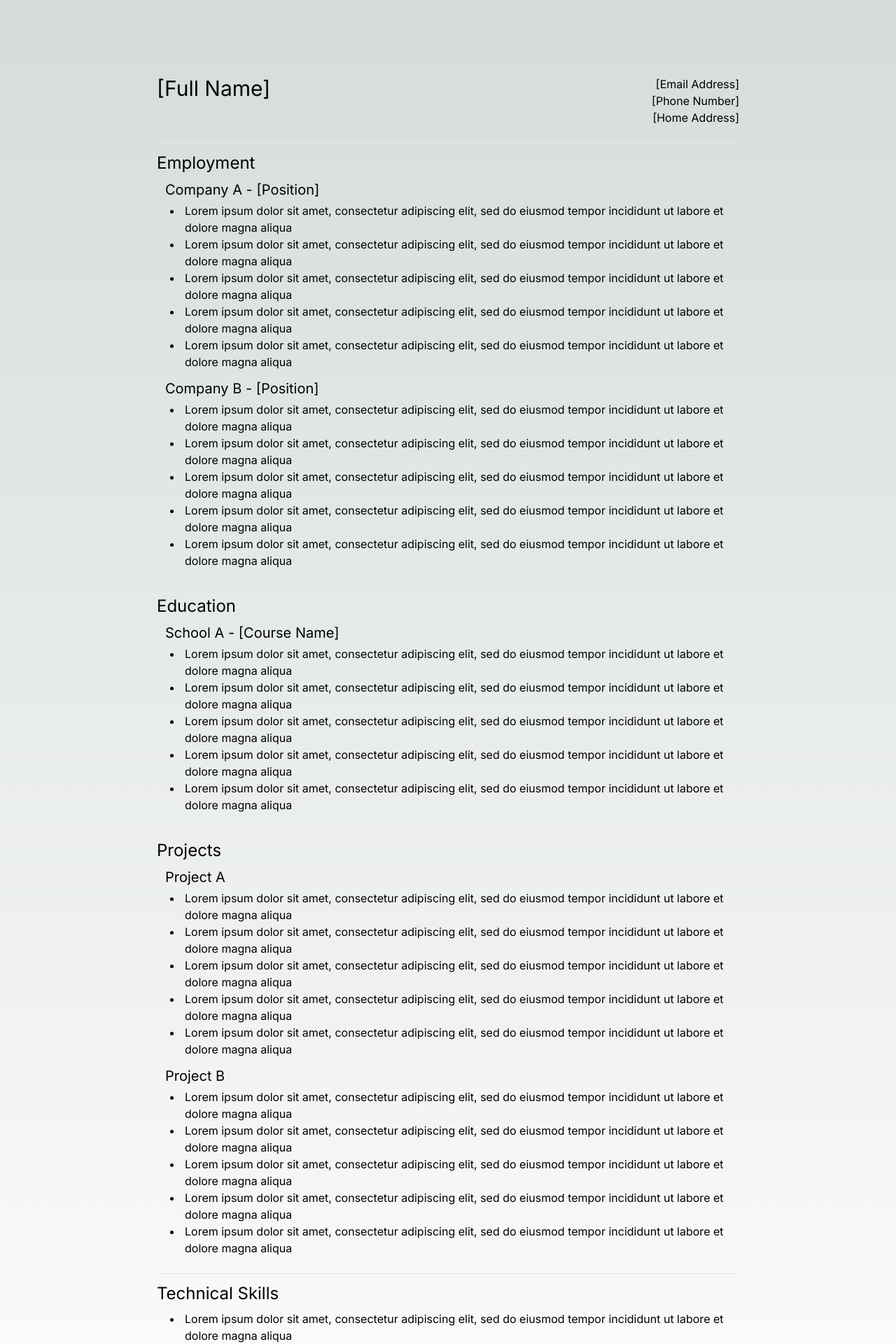
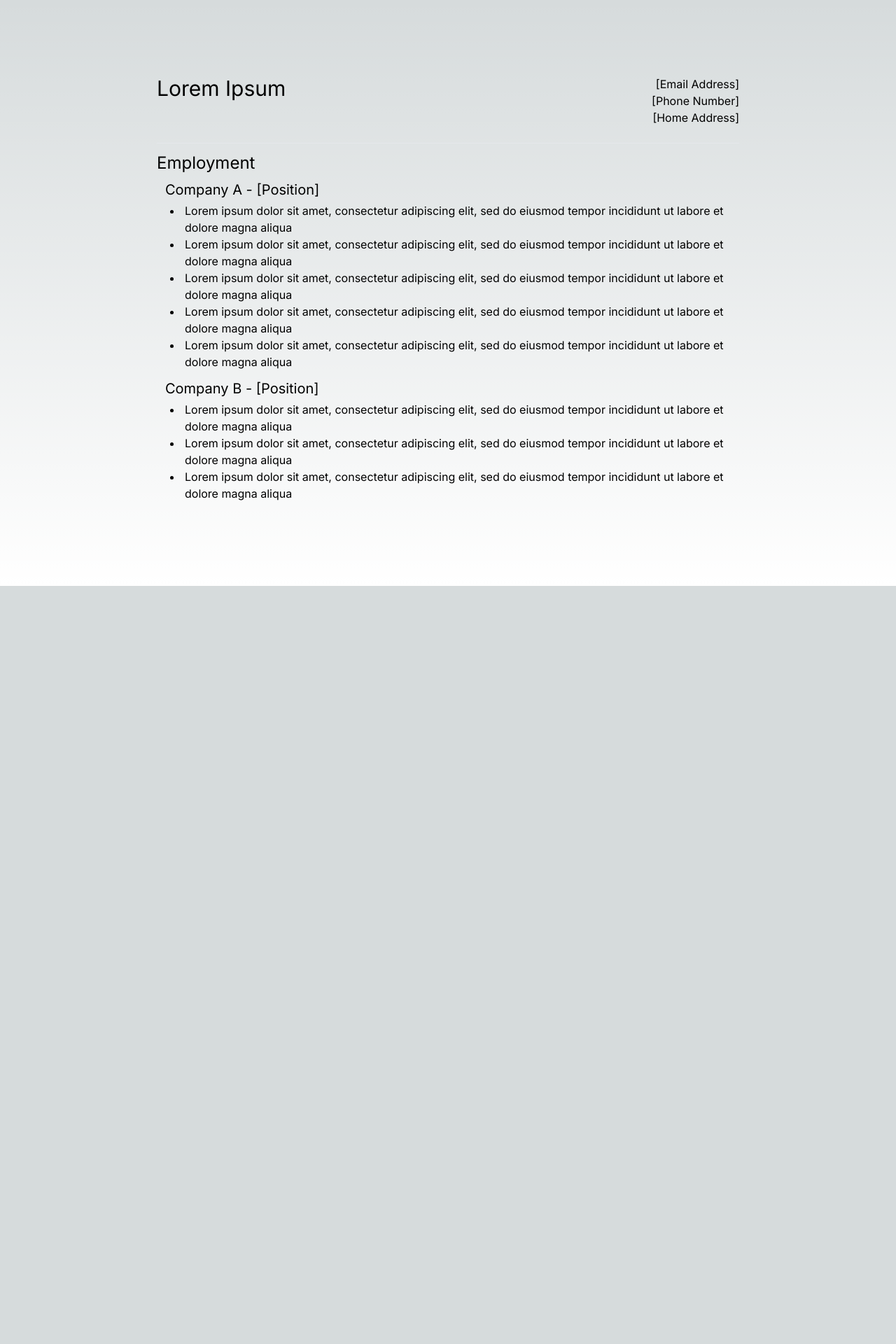
Before and after one commit to tominflux/tominflux-cv, a Next.js app: page / in a window 1280 px wide. Shown: the top 1920 px of the page at 70% size. After the commit the page ends 837 px from the top, so only its background shows below. Built offline with nearby package versions, Linux system fonts and the light colour scheme.

Commit message:
Implement `CvContainer`

```diff
--- a/src/app/page.tsx
+++ b/src/app/page.tsx
@@ -2,78 +2,115 @@ import { CvLayout } from "@/components/CvLayout";
 import { CvSectionHeader } from "../components/CvSection/CvSectionHeader";
 import { CvContentList } from "../components/CvContent/CvContentList";
 import { CvSectionStandard } from "../components/CvSection/CvSectionStandard";
+import { CvContainer, CvContainerProps } from "@/containers/CvContainer";
 
-export default function Home() {
-  return (
-    <CvLayout>
-      <CvSectionHeader name={"[Full Name]"} />
-      <CvSectionStandard heading="Employment">
-        <CvContentList
-          heading="Company A - [Position]"
-          items={[
+const cvState: CvContainerProps = {
+  sections: [
+    {
+      type: "header",
+      name: "Lorem Ipsum",
+    },
+    {
+      type: "standard",
+      heading: "Employment",
+      content: [
+        {
+          type: "list",
+          heading: "Company A - [Position]",
+          items: [
             "Lorem ipsum dolor sit amet, consectetur adipiscing elit, sed do eiusmod tempor incididunt ut labore et dolore magna aliqua",
             "Lorem ipsum dolor sit amet, consectetur adipiscing elit, sed do eiusmod tempor incididunt ut labore et dolore magna aliqua",
             "Lorem ipsum dolor sit amet, consectetur adipiscing elit, sed do eiusmod tempor incididunt ut labore et dolore magna aliqua",
             "Lorem ipsum dolor sit amet, consectetur adipiscing elit, sed do eiusmod tempor incididunt ut labore et dolore magna aliqua",
             "Lorem ipsum dolor sit amet, consectetur adipiscing elit, sed do eiusmod tempor incididunt ut labore et dolore magna aliqua",
-          ]}
-        />
-        <CvContentList
-          heading="Company B - [Position]"
-          items={[
+          ],
+        },
+        {
+          type: "list",
+          heading: "Company B - [Position]",
+          items: [
             "Lorem ipsum dolor sit amet, consectetur adipiscing elit, sed do eiusmod tempor incididunt ut labore et dolore magna aliqua",
             "Lorem ipsum dolor sit amet, consectetur adipiscing elit, sed do eiusmod tempor incididunt ut labore et dolore magna aliqua",
             "Lorem ipsum dolor sit amet, consectetur adipiscing elit, sed do eiusmod tempor incididunt ut labore et dolore magna aliqua",
-            "Lorem ipsum dolor sit amet, consectetur adipiscing elit, sed do eiusmod tempor incididunt ut labore et dolore magna aliqua",
-            "Lorem ipsum dolor sit amet, consectetur adipiscing elit, sed do eiusmod tempor incididunt ut labore et dolore magna aliqua",
-          ]}
-        />
-      </CvSectionStandard>
-      <CvSectionStandard heading="Education">
-        <CvContentList
-          heading="School A - [Course Name]"
-          items={[
-            "Lorem ipsum dolor sit amet, consectetur adipiscing elit, sed do eiusmod tempor incididunt ut labore et dolore magna aliqua",
-            "Lorem ipsum dolor sit amet, consectetur adipiscing elit, sed do eiusmod tempor incididunt ut labore et dolore magna aliqua",
-            "Lorem ipsum dolor sit amet, consectetur adipiscing elit, sed do eiusmod tempor incididunt ut labore et dolore magna aliqua",
-            "Lorem ipsum dolor sit amet, consectetur adipiscing elit, sed do eiusmod tempor incididunt ut labore et dolore magna aliqua",
-            "Lorem ipsum dolor sit amet, consectetur adipiscing elit, sed do eiusmod tempor incididunt ut labore et dolore magna aliqua",
-          ]}
-        />
-      </CvSectionStandard>
-      <CvSectionStandard heading="Projects">
-        <CvContentList
-          heading="Project A"
-          items={[
-            "Lorem ipsum dolor sit amet, consectetur adipiscing elit, sed do eiusmod tempor incididunt ut labore et dolore magna aliqua",
-            "Lorem ipsum dolor sit amet, consectetur adipiscing elit, sed do eiusmod tempor incididunt ut labore et dolore magna aliqua",
-            "Lorem ipsum dolor sit amet, consectetur adipiscing elit, sed do eiusmod tempor incididunt ut labore et dolore magna aliqua",
-            "Lorem ipsum dolor sit amet, consectetur adipiscing elit, sed do eiusmod tempor incididunt ut labore et dolore magna aliqua",
-            "Lorem ipsum dolor sit amet, consectetur adipiscing elit, sed do eiusmod tempor incididunt ut labore et dolore magna aliqua",
-          ]}
-        />
-        <CvContentList
-          heading="Project B"
-          items={[
-            "Lorem ipsum dolor sit amet, consectetur adipiscing elit, sed do eiusmod tempor incididunt ut labore et dolore magna aliqua",
-            "Lorem ipsum dolor sit amet, consectetur adipiscing elit, sed do eiusmod tempor incididunt ut labore et dolore magna aliqua",
-            "Lorem ipsum dolor sit amet, consectetur adipiscing elit, sed do eiusmod tempor incididunt ut labore et dolore magna aliqua",
-            "Lorem ipsum dolor sit amet, consectetur adipiscing elit, sed do eiusmod tempor incididunt ut labore et dolore magna aliqua",
-            "Lorem ipsum dolor sit amet, consectetur adipiscing elit, sed do eiusmod tempor incididunt ut labore et dolore magna aliqua",
-          ]}
-        />
-      </CvSectionStandard>
-      <CvSectionStandard heading="Technical Skills">
-        <CvContentList
-          items={[
-            "Lorem ipsum dolor sit amet, consectetur adipiscing elit, sed do eiusmod tempor incididunt ut labore et dolore magna aliqua",
-            "Lorem ipsum dolor sit amet, consectetur adipiscing elit, sed do eiusmod tempor incididunt ut labore et dolore magna aliqua",
-            "Lorem ipsum dolor sit amet, consectetur adipiscing elit, sed do eiusmod tempor incididunt ut labore et dolore magna aliqua",
-            "Lorem ipsum dolor sit amet, consectetur adipiscing elit, sed do eiusmod tempor incididunt ut labore et dolore magna aliqua",
-            "Lorem ipsum dolor sit amet, consectetur adipiscing elit, sed do eiusmod tempor incididunt ut labore et dolore magna aliqua",
-          ]}
-        />
-      </CvSectionStandard>
-    </CvLayout>
+          ],
+        },
+      ],
+    },
+  ],
+};
+
+export default function Home() {
+  return (
+    <CvContainer {...cvState} />
+    // <CvLayout>
+    //   <CvSectionHeader name={"[Full Name]"} />
+    //   <CvSectionStandard heading="Employment">
+    //     <CvContentList
+    //       heading="Company A - [Position]"
+    //       items={[
+    //         "Lorem ipsum dolor sit amet, consectetur adipiscing elit, sed do eiusmod tempor incididunt ut labore et dolore magna aliqua",
+    //         "Lorem ipsum dolor sit amet, consectetur adipiscing elit, sed do eiusmod tempor incididunt ut labore et dolore magna aliqua",
+    //         "Lorem ipsum dolor sit amet, consectetur adipiscing elit, sed do eiusmod tempor incididunt ut labore et dolore magna aliqua",
+    //         "Lorem ipsum dolor sit amet, consectetur adipiscing elit, sed do eiusmod tempor incididunt ut labore et dolore magna aliqua",
+    //         "Lorem ipsum dolor sit amet, consectetur adipiscing elit, sed do eiusmod tempor incididunt ut labore et dolore magna aliqua",
+    //       ]}
+    //     />
+    //     <CvContentList
+    //       heading="Company B - [Position]"
+    //       items={[
+    //         "Lorem ipsum dolor sit amet, consectetur adipiscing elit, sed do eiusmod tempor incididunt ut labore et dolore magna aliqua",
+    //         "Lorem ipsum dolor sit amet, consectetur adipiscing elit, sed do eiusmod tempor incididunt ut labore et dolore magna aliqua",
+    //         "Lorem ipsum dolor sit amet, consectetur adipiscing elit, sed do eiusmod tempor incididunt ut labore et dolore magna aliqua",
+    //         "Lorem ipsum dolor sit amet, consectetur adipiscing elit, sed do eiusmod tempor incididunt ut labore et dolore magna aliqua",
+    //         "Lorem ipsum dolor sit amet, consectetur adipiscing elit, sed do eiusmod tempor incididunt ut labore et dolore magna aliqua",
+    //       ]}
+    //     />
+    //   </CvSectionStandard>
+    //   <CvSectionStandard heading="Education">
+    //     <CvContentList
+    //       heading="School A - [Course Name]"
+    //       items={[
+    //         "Lorem ipsum dolor sit amet, consectetur adipiscing elit, sed do eiusmod tempor incididunt ut labore et dolore magna aliqua",
+    //         "Lorem ipsum dolor sit amet, consectetur adipiscing elit, sed do eiusmod tempor incididunt ut labore et dolore magna aliqua",
+    //         "Lorem ipsum dolor sit amet, consectetur adipiscing elit, sed do eiusmod tempor incididunt ut labore et dolore magna aliqua",
+    //         "Lorem ipsum dolor sit amet, consectetur adipiscing elit, sed do eiusmod tempor incididunt ut labore et dolore magna aliqua",
+    //         "Lorem ipsum dolor sit amet, consectetur adipiscing elit, sed do eiusmod tempor incididunt ut labore et dolore magna aliqua",
+    //       ]}
+    //     />
+    //   </CvSectionStandard>
+    //   <CvSectionStandard heading="Projects">
+    //     <CvContentList
+    //       heading="Project A"
+    //       items={[
+    //         "Lorem ipsum dolor sit amet, consectetur adipiscing elit, sed do eiusmod tempor incididunt ut labore et dolore magna aliqua",
+    //         "Lorem ipsum dolor sit amet, consectetur adipiscing elit, sed do eiusmod tempor incididunt ut labore et dolore magna aliqua",
+    //         "Lorem ipsum dolor sit amet, consectetur adipiscing elit, sed do eiusmod tempor incididunt ut labore et dolore magna aliqua",
+    //         "Lorem ipsum dolor sit amet, consectetur adipiscing elit, sed do eiusmod tempor incididunt ut labore et dolore magna aliqua",
+    //         "Lorem ipsum dolor sit amet, consectetur adipiscing elit, sed do eiusmod tempor incididunt ut labore et dolore magna aliqua",
+    //       ]}
+    //     />
+    //     <CvContentList
+    //       heading="Project B"
+    //       items={[
+    //         "Lorem ipsum dolor sit amet, consectetur adipiscing elit, sed do eiusmod tempor incididunt ut labore et dolore magna aliqua",
+    //         "Lorem ipsum dolor sit amet, consectetur adipiscing elit, sed do eiusmod tempor incididunt ut labore et dolore magna aliqua",
+    //         "Lorem ipsum dolor sit amet, consectetur adipiscing elit, sed do eiusmod tempor incididunt ut labore et dolore magna aliqua",
+    //         "Lorem ipsum dolor sit amet, consectetur adipiscing elit, sed do eiusmod tempor incididunt ut labore et dolore magna aliqua",
+    //         "Lorem ipsum dolor sit amet, consectetur adipiscing elit, sed do eiusmod tempor incididunt ut labore et dolore magna aliqua",
+    //       ]}
+    //     />
+    //   </CvSectionStandard>
+    //   <CvSectionStandard heading="Technical Skills">
+    //     <CvContentList
+    //       items={[
+    //         "Lorem ipsum dolor sit amet, consectetur adipiscing elit, sed do eiusmod tempor incididunt ut labore et dolore magna aliqua",
+    //         "Lorem ipsum dolor sit amet, consectetur adipiscing elit, sed do eiusmod tempor incididunt ut labore et dolore magna aliqua",
+    //         "Lorem ipsum dolor sit amet, consectetur adipiscing elit, sed do eiusmod tempor incididunt ut labore et dolore magna aliqua",
+    //         "Lorem ipsum dolor sit amet, consectetur adipiscing elit, sed do eiusmod tempor incididunt ut labore et dolore magna aliqua",
+    //         "Lorem ipsum dolor sit amet, consectetur adipiscing elit, sed do eiusmod tempor incididunt ut labore et dolore magna aliqua",
+    //       ]}
+    //     />
+    //   </CvSectionStandard>
+    // </CvLayout>
   );
 }
--- a/src/components/CvLayout/index.tsx
+++ b/src/components/CvLayout/index.tsx
@@ -1,10 +1,10 @@
 import { ReactNode } from "react";
 
-export interface CvContainerProps {
+export interface CvLayoutProps {
   children: ReactNode;
 }
 
-export function CvLayout({ children }: CvContainerProps) {
+export function CvLayout({ children }: CvLayoutProps) {
   return (
     <main className="flex min-h-screen flex-col items-center justify-start p-24 divide-y divide-solid max-w-5xl ml-auto mr-auto">
       {children}
--- /dev/null
+++ b/src/containers/CvContainer/index.tsx
@@ -0,0 +1,19 @@
+import { CvLayout } from "@/components/CvLayout";
+import {
+  CvSectionContainer,
+  CvSectionContainerProps,
+} from "../CvSectionContainer";
+
+export interface CvContainerProps {
+  sections: CvSectionContainerProps[];
+}
+
+export function CvContainer({ sections }: CvContainerProps) {
+  return (
+    <CvLayout>
+      {sections.map((sectionProps) => (
+        <CvSectionContainer {...sectionProps} />
+      ))}
+    </CvLayout>
+  );
+}
--- /dev/null
+++ b/src/containers/CvSectionContainer/CvSectionHeadingContainer/index.tsx
@@ -0,0 +1,12 @@
+import {
+  CvSectionHeader,
+  CvSectionHeaderProps,
+} from "@/components/CvSection/CvSectionHeader";
+
+export type CvSectionHeaderContainerProps = CvSectionHeaderProps;
+
+export function CvSectionHeaderContainer({
+  name,
+}: CvSectionHeaderContainerProps) {
+  return <CvSectionHeader name={name} />;
+}
--- /dev/null
+++ b/src/containers/CvSectionContainer/CvSectionStandardContainer/index.tsx
@@ -0,0 +1,28 @@
+import {
+  CvSectionStandard,
+  CvSectionStandardProps,
+} from "@/components/CvSection/CvSectionStandard";
+import {
+  CvContentContainer,
+  CvContentContainerProps,
+} from "@/containers/CvContentContainer";
+
+export type CvSectionStandardContainerProps = Omit<
+  CvSectionStandardProps,
+  "children"
+> & {
+  content: CvContentContainerProps[];
+};
+
+export function CvSectionStandardContainer({
+  heading,
+  content,
+}: CvSectionStandardContainerProps) {
+  return (
+    <CvSectionStandard heading={heading}>
+      {content.map((contentProps) => (
+        <CvContentContainer {...contentProps} />
+      ))}
+    </CvSectionStandard>
+  );
+}
--- /dev/null
+++ b/src/containers/CvSectionContainer/index.tsx
@@ -0,0 +1,27 @@
+import {
+  CvSectionHeaderContainer,
+  CvSectionHeaderContainerProps,
+} from "./CvSectionHeadingContainer";
+import {
+  CvSectionStandardContainer,
+  CvSectionStandardContainerProps,
+} from "./CvSectionStandardContainer";
+
+export type CvSectionContainerProps =
+  | ({ type: "header" } & CvSectionHeaderContainerProps)
+  | ({ type: "standard" } & CvSectionStandardContainerProps);
+
+export function CvSectionContainer(props: CvSectionContainerProps) {
+  switch (props.type) {
+    case "header": {
+      const { type, ...sectionProps } = props;
+      return <CvSectionHeaderContainer {...sectionProps} />;
+    }
+    case "standard": {
+      const { type, ...sectionProps } = props;
+      return <CvSectionStandardContainer {...sectionProps} />;
+    }
+    default:
+      return <></>;
+  }
+}
```
Also changed, not shown: src/components/CvContent/index.tsx (deleted, +0 -14 lines), src/components/CvSection/index.tsx (deleted, +0 -21 lines), src/containers/CvContentContainer/index.tsx (added, +17 -0 lines).
